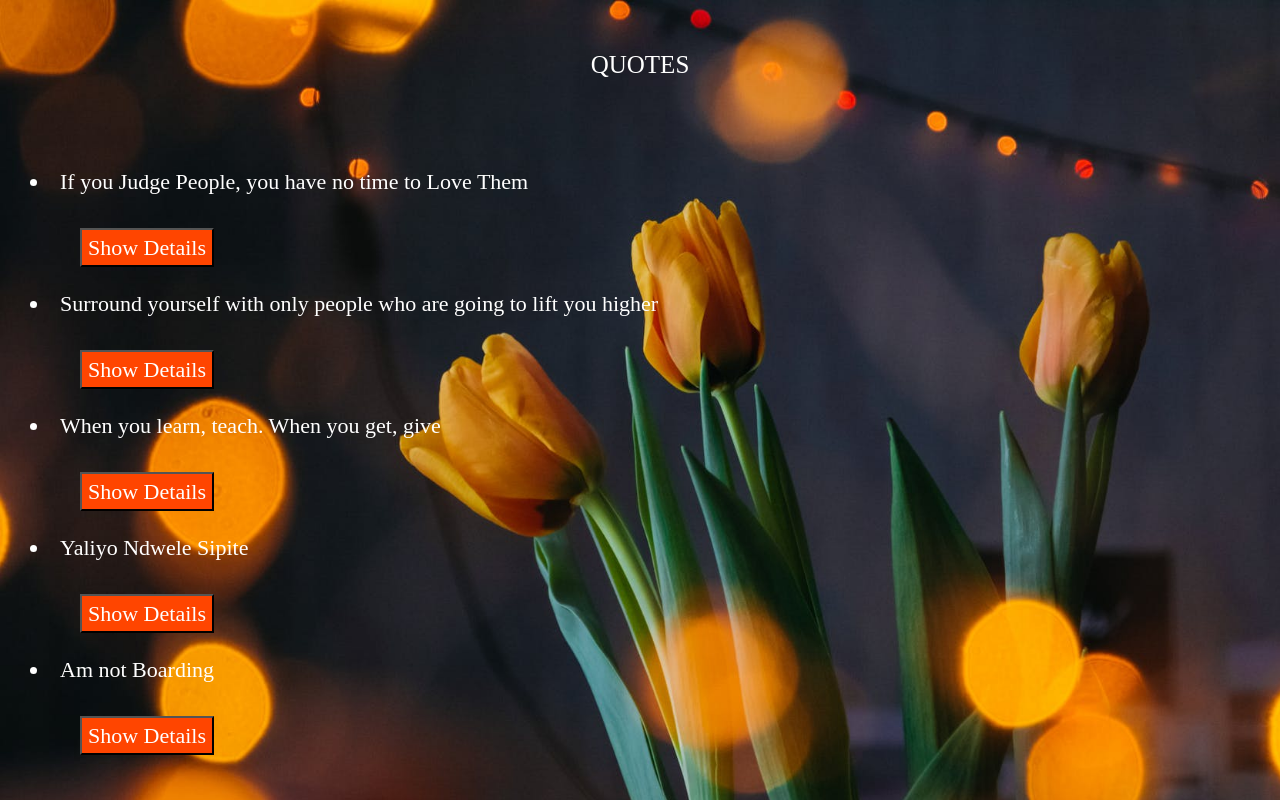
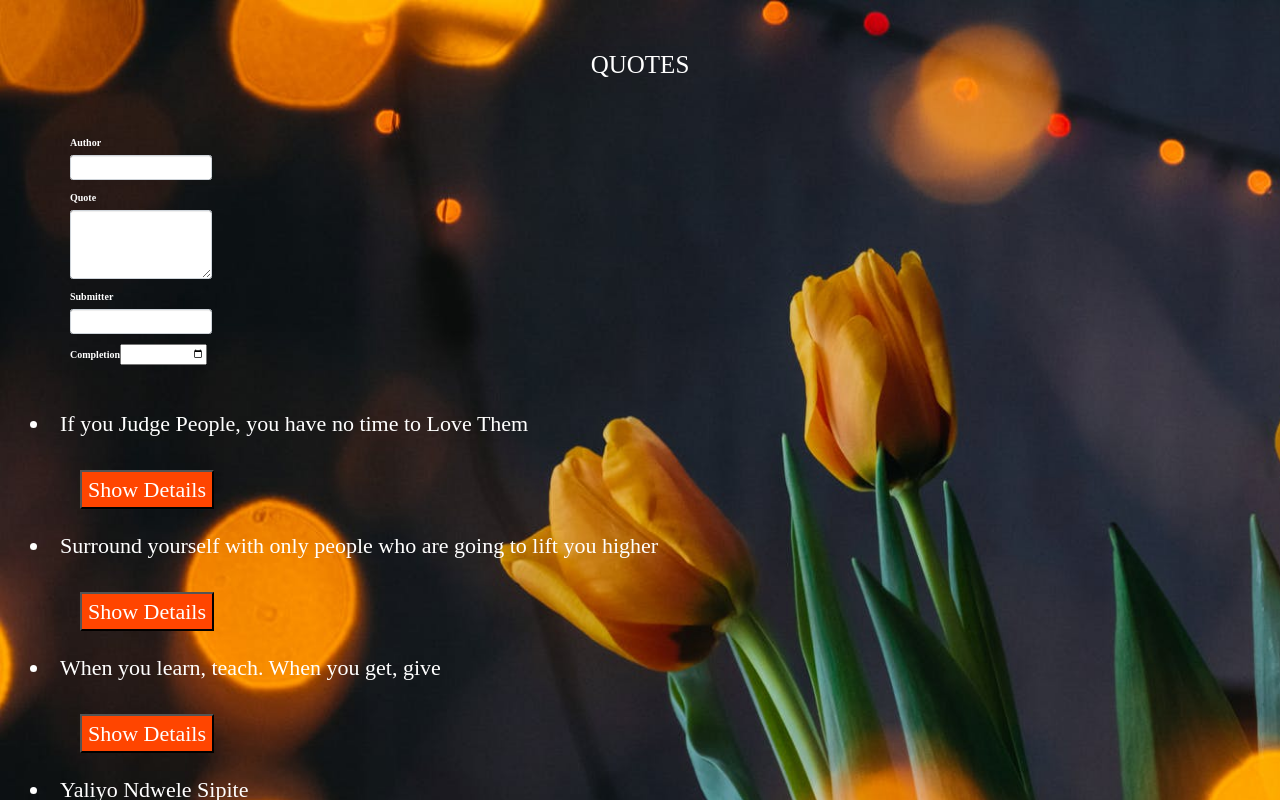
Before and after one commit to naisenyamungai/Quotes-Creation, an Angular app: page / in a window 1280 px wide. Shown: the top 800 px of the page. Built offline with nearby package versions, Linux system fonts and the light colour scheme; a web font is replaced by a local one.

Commit message:
add app-goal-form to goal.component.html

```diff
--- a/src/app/quote/quote.component.html
+++ b/src/app/quote/quote.component.html
@@ -1,6 +1,12 @@
 <body>
   <div class="header">
     <h1>QUOTES</h1>
+  </div>
+
+  <div class="container">
+    <div class="row">
+      <app-quote-form></app-quote-form>
+    </div>
   </div>
   <div class="contents">
     <div *ngFor = 'let quote of quotes;let i = index'>
```
